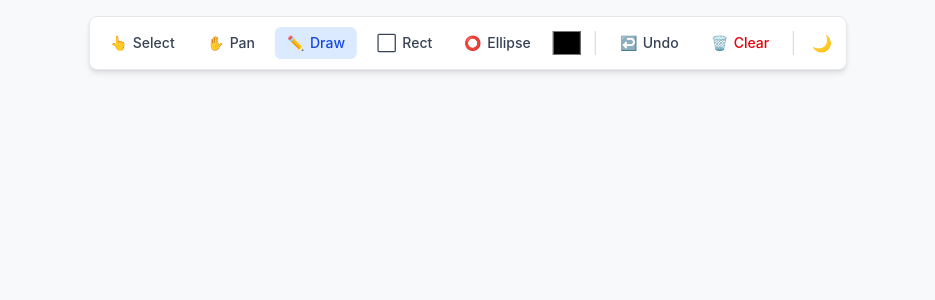
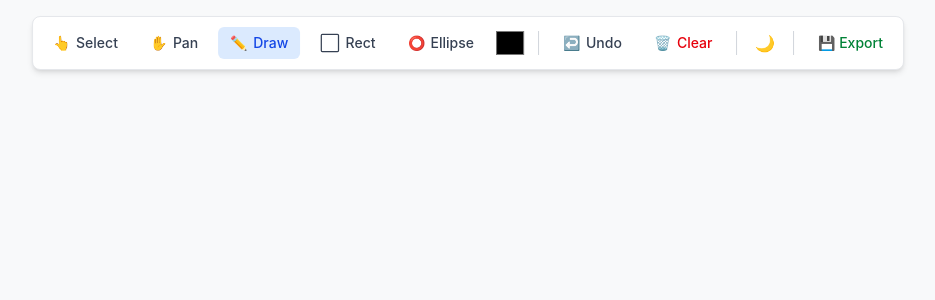
Before and after one commit to vishalraghav0290/canvaDraw, a React (Vite) app: page / in a window 1280 px wide. Shown: the top 300 px of the page, without its empty margins (172-1107 px from the left). Built offline with nearby package versions, Linux system fonts and the light colour scheme.

Commit message:
implement export png and wire it up with button and working

```diff
--- a/src/components/Toolbar/topToolbar.tsx
+++ b/src/components/Toolbar/topToolbar.tsx
@@ -1,4 +1,5 @@
 import { useCanvasStore } from "../../store/canvasStore";
+import { exportToPNG } from "../../utils/export";
 
 export default function TopBar() {
   const currentTool = useCanvasStore((state) => state.currentTool);
@@ -9,6 +10,8 @@ export default function TopBar() {
   const toggleTheme = useCanvasStore((state) => state.toggleTheme);
   const strokeColor = useCanvasStore((state) => state.strokeColor);
   const setStrokeColor = useCanvasStore((state) => state.setStrokeColor);
+  const elements = useCanvasStore((state) => state.elements);
+
 
 
   const tools = [
@@ -27,8 +30,8 @@ export default function TopBar() {
           key={tool.id}
           onClick={() => setCurrentTool(tool.id)}
           className={`px-2 sm:px-3 py-1.5 rounded-md text-sm font-medium transition-colors flex items-center gap-1.5 ${currentTool === tool.id
-              ? 'bg-blue-100 text-blue-700'
-              : 'hover:bg-gray-100 text-gray-700'
+            ? 'bg-blue-100 text-blue-700'
+            : 'hover:bg-gray-100 text-gray-700'
             }`}
         >
           <span>{tool.icon}</span>
@@ -66,6 +69,14 @@ export default function TopBar() {
       <button onClick={toggleTheme} className={`p-1.5 rounded-md ${theme === 'dark' ? 'hover:bg-gray-700 text-yellow-400' : 'hover:bg-gray-100 text-gray-700'}`}>
         {theme === 'dark' ? '☀️' : '🌙'}
       </button>
+      <div className={`w-px h-6 mx-1 ${theme === 'dark' ? 'bg-gray-600' : 'bg-gray-300'}`} />
+
+      <button
+        onClick={() => exportToPNG(elements)}
+        className={`px-3 py-1.5 rounded-md text-sm font-medium ${theme === 'dark' ? 'text-green-400 hover:bg-gray-700' : 'text-green-700 hover:bg-green-50'}`}
+      >
+        💾 Export
+      </button>
 
     </div>
   );
```
